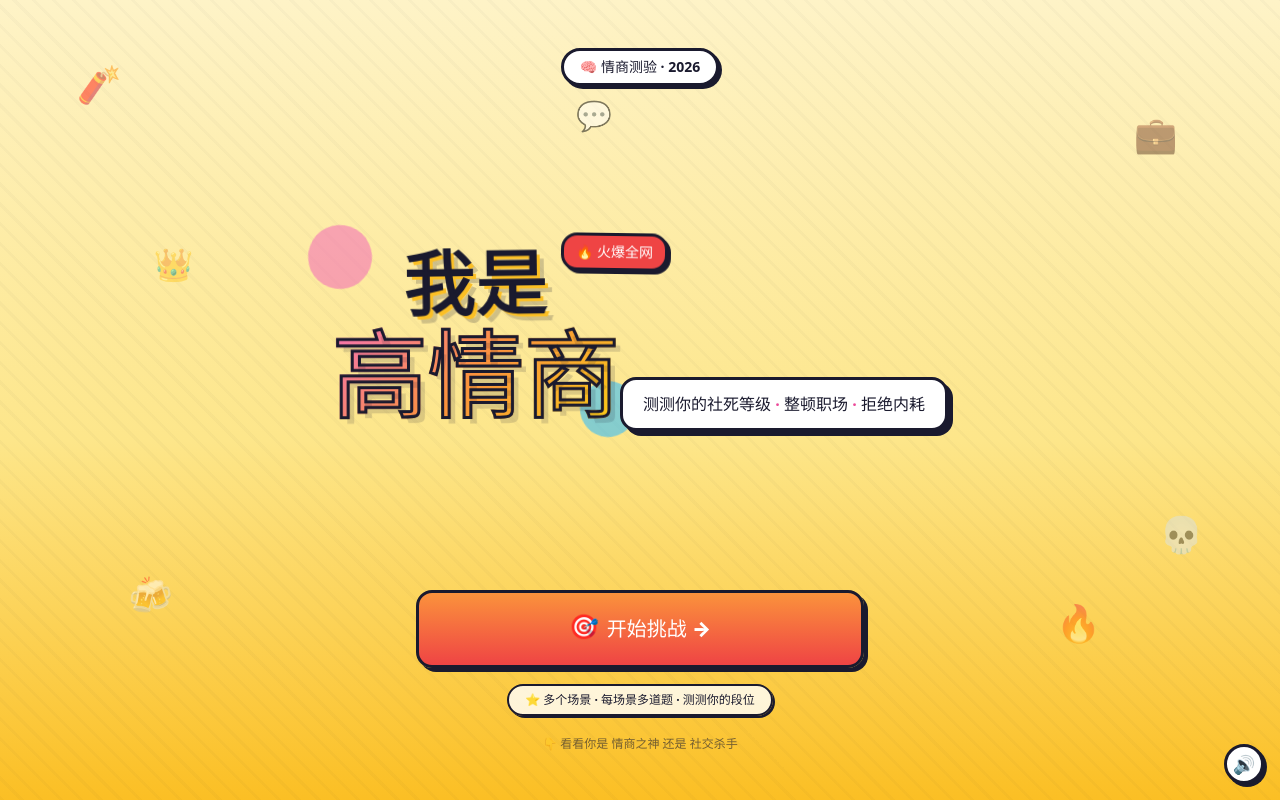
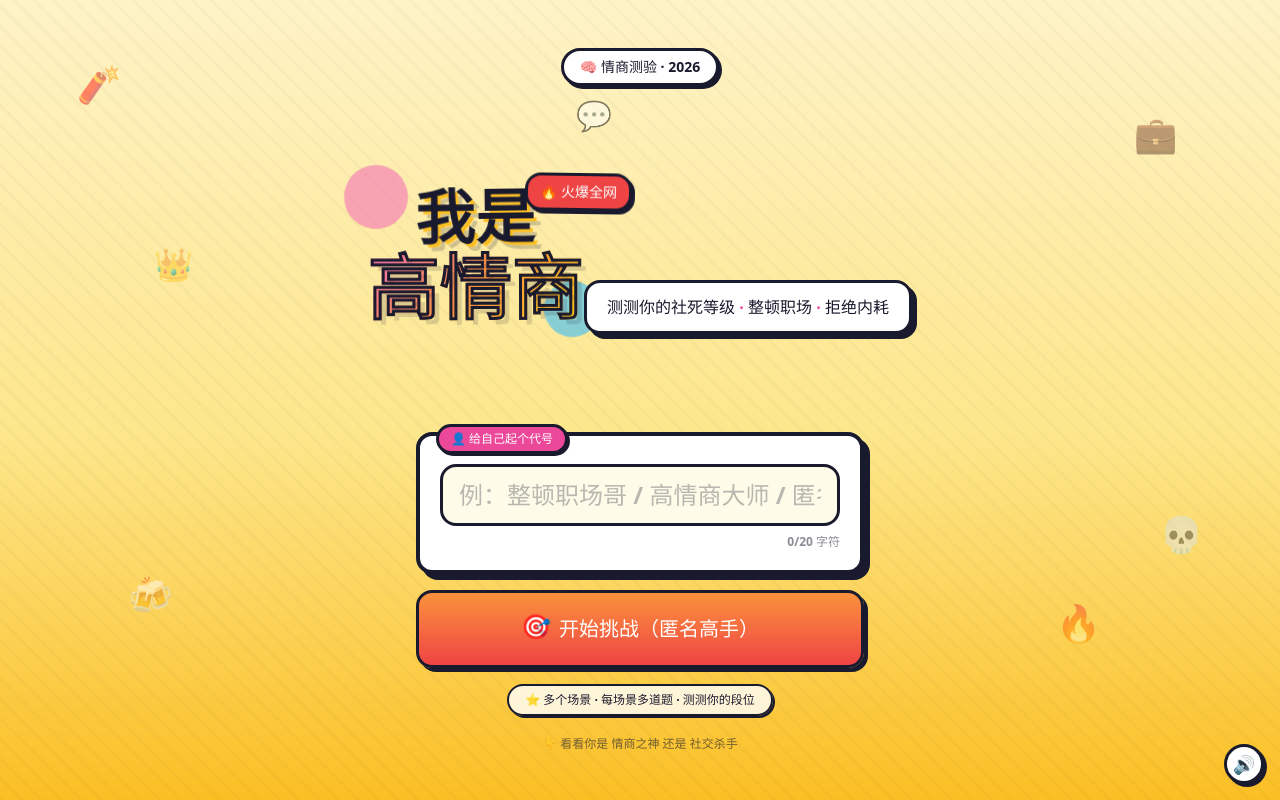
Before and after one commit to OrenLin/wo-shi-gaoqingshang, a React (Vite) app: page / in a window 1280 px wide. Built offline with nearby package versions, Linux system fonts and the light colour scheme.

Commit message:
feat: 首页代号输入 + Vercel Analytics + BGM持续播放

```diff
--- a/package.json
+++ b/package.json
@@ -12,6 +12,7 @@
     "deploy": "npm run build && gh-pages -d dist"
   },
   "dependencies": {
+    "@vercel/analytics": "^2.0.1",
     "clsx": "^2.1.1",
     "lucide-react": "^0.511.0",
     "react": "^18.3.1",
--- a/src/App.tsx
+++ b/src/App.tsx
@@ -1,4 +1,5 @@
 import { useEffect } from 'react';
+import { Analytics, track } from '@vercel/analytics/react';
 import { useGameStore } from './store/gameStore';
 import { audioManager } from './utils/audioManager';
 import Home from './pages/Home';
@@ -11,23 +12,42 @@ export default function App() {
   const { currentPage } = useGameStore();
 
   // ======================================================================
-  //  iOS Safari 关键：必须在用户手势（click/touch）的同步调用栈内
-  //  创建 + resume AudioContext。首次任意点击都会同步启动音频。
+  //  iOS Safari 关键：必须在用户手势的同步调用栈内
+  //  创建 + resume AudioContext。首次任意点击/触摸即启动 BGM。
+  //  BGM 通过 setInterval 持续调度，页面可见性变化时自动恢复。
   // ======================================================================
   useEffect(() => {
     const initAudio = () => {
-      audioManager.ensureReady();      // 同步：创建/恢复 AudioContext（iOS 核心）
-      audioManager.startBGM();          // 同步：调度 BGM 音符
+      audioManager.ensureReady();
+      audioManager.startBGM();
     };
     document.addEventListener('click', initAudio, { once: true });
     document.addEventListener('touchstart', initAudio, { once: true });
     document.addEventListener('keydown', initAudio, { once: true });
+
+    // 页面切换到后台后再回来，确保 AudioContext 恢复
+    const onVisibilityChange = () => {
+      if (document.visibilityState === 'visible') {
+        audioManager.ensureReady();
+        if (!audioManager.isMuted && !audioManager.isBgmPlaying) {
+          audioManager.startBGM();
+        }
+      }
+    };
+    document.addEventListener('visibilitychange', onVisibilityChange);
+
     return () => {
       document.removeEventListener('click', initAudio);
       document.removeEventListener('touchstart', initAudio);
       document.removeEventListener('keydown', initAudio);
+      document.removeEventListener('visibilitychange', onVisibilityChange);
     };
   }, []);
+
+  // 页面切换时发送 tracking 事件
+  useEffect(() => {
+    track('page_view', { page: currentPage });
+  }, [currentPage]);
 
   const renderPage = () => {
     switch (currentPage) {
@@ -43,12 +63,15 @@ export default function App() {
   return (
     <div className="App">
       {renderPage()}
+      {/* Vercel Analytics：自动统计访问者与页面浏览 */}
+      <Analytics />
 
       {/* 全局静音按钮 —— 每次点击都调用 ensureReady（避免 iOS 首次点击不认） */}
       <button
         onClick={() => {
           audioManager.ensureReady();
-          audioManager.toggleMute();
+          const muted = audioManager.toggleMute();
+          track('audio_toggle', { muted: muted ? 'on' : 'off' });
         }}
         className="fixed bottom-4 right-4 z-50 w-10 h-10 rounded-full bg-white border-[3px] border-[#1a1a2e] shadow-[3px_3px_0_0_#1a1a2e]
                    flex items-center justify-center text-lg font-black transition-transform active:scale-90
--- a/src/pages/Home.tsx
+++ b/src/pages/Home.tsx
@@ -1,16 +1,33 @@
+import { useState } from 'react';
 import { useGameStore } from '../store/gameStore';
+import { audioManager } from '../utils/audioManager';
+import { track } from '@vercel/analytics/react';
 import FloatingEmojis from '../components/ui/FloatingEmojis';
 import MangaButton from '../components/ui/MangaButton';
 
 export default function Home() {
-  const { setPage } = useGameStore();
+  const { setPage, setCodename } = useGameStore();
+  const [codename, setCodenameInput] = useState('');
+
+  const handleStart = () => {
+    const trimmed = codename.trim();
+    const name = trimmed.length > 0 ? trimmed.slice(0, 20) : '匿名高手';
+    audioManager.ensureReady();      // 同步初始化 AudioContext（iOS 关键）
+    audioManager.startBGM();          // 启动背景音乐（持续播放）
+    setCodename(name);
+    // 📊 Vercel Analytics 追踪事件（可在项目面板查看）
+    track('game_started', {
+      codename: name,
+      timestamp: new Date().toISOString(),
+    });
+    setPage('select');
+  };
 
   return (
     <div
       className="min-h-screen relative overflow-hidden flex flex-col items-center justify-between py-12 px-5"
       style={{ background: 'linear-gradient(180deg, #fef3c7 0%, #fde68a 55%, #fbbf24 100%)' }}
     >
-      {/* 斜条纹背景 */}
       <div className="absolute inset-0 manga-stripes opacity-30 pointer-events-none" />
 
       <FloatingEmojis
@@ -39,11 +56,11 @@ export default function Home() {
           <div className="absolute -bottom-4 -right-4 w-14 h-14 bg-sky-400 rounded-full opacity-60 animate-spin-slow -z-10"
                style={{ animationDirection: 'reverse' }} />
 
-          <div className="text-6xl md:text-7xl font-black text-[#1a1a2e] leading-none animate-wiggle"
+          <div className="text-5xl md:text-6xl font-black text-[#1a1a2e] leading-none animate-wiggle"
                style={{ textShadow: '4px 4px 0 #fbbf24, 8px 8px 0 rgba(26,26,46,0.2)', WebkitTextStroke: '2px #1a1a2e' }}>
             我是
           </div>
-          <div className="mt-2 text-7xl md:text-8xl font-black leading-none animate-wiggle"
+          <div className="mt-1 text-6xl md:text-7xl font-black leading-none animate-wiggle"
                style={{
                  background: 'linear-gradient(135deg, #f472b6 0%, #fb923c 50%, #facc15 100%)',
                  WebkitBackgroundClip: 'text', backgroundClip: 'text', color: 'transparent',
@@ -53,7 +70,6 @@ export default function Home() {
             高情商
           </div>
 
-          {/* 贴纸 */}
           <div className="absolute -top-3 -right-6 md:-right-12 bg-red-500 text-white font-black text-xs md:text-sm rounded-2xl px-3 py-1.5 border-[3px] border-[#1a1a2e] shadow-[3px_3px_0_0_#1a1a2e] animate-wiggle rotate-[12deg]"
                style={{ animationDelay: '0.5s' }}>
             🔥 火爆全网
@@ -61,7 +77,7 @@ export default function Home() {
         </div>
 
         {/* 副标题 */}
-        <div className="mt-8 inline-block relative">
+        <div className="mt-6 inline-block relative">
           <div className="relative bg-white border-[3px] border-[#1a1a2e] rounded-2xl px-5 py-3 shadow-[5px_5px_0_0_#1a1a2e]">
             <p className="text-sm md:text-base font-black text-[#1a1a2e]">
               测测你的社死等级 <span className="text-pink-500">·</span> 整顿职场 <span className="text-pink-500">·</span> 拒绝内耗
@@ -70,15 +86,35 @@ export default function Home() {
         </div>
       </div>
 
-      {/* 底部按钮 */}
+      {/* 代号输入 + 开始按钮 */}
       <div className="relative z-10 w-full max-w-md">
+        <div className="bg-white rounded-2xl border-[4px] border-[#1a1a2e] shadow-[6px_6px_0_0_#1a1a2e] p-5 mb-4 relative">
+          <div className="absolute -top-3 left-4 bg-pink-500 text-white font-black text-xs rounded-full px-3 py-1 border-[3px] border-[#1a1a2e] shadow-[2px_2px_0_0_#1a1a2e]">
+            👤 给自己起个代号
+          </div>
+          <input
+            type="text"
+            value={codename}
+            onChange={(e) => setCodenameInput(e.target.value)}
+            onKeyDown={(e) => { if (e.key === 'Enter') handleStart(); }}
+            placeholder="例：整顿职场哥 / 高情商大师 / 匿名高手"
+            maxLength={20}
+            className="w-full text-xl md:text-2xl font-black text-[#1a1a2e] placeholder:text-[#1a1a2e]/30
+                       bg-yellow-50 border-[3px] border-[#1a1a2e] rounded-2xl px-4 py-3 mt-2
+                       outline-none focus:bg-yellow-100 transition-colors text-center"
+          />
+          <div className="mt-2 text-right text-xs font-bold text-[#1a1a2e]/50">
+            {codename.length}/20 字符
+          </div>
+        </div>
+
         <MangaButton
           variant="primary"
-          onClick={() => setPage('select')}
+          onClick={handleStart}
           className="w-full !py-5 !text-xl"
         >
           <span className="text-2xl animate-bounce" style={{ animationDuration: '1.2s' }}>🎯</span>
-          开始挑战 →
+          {codename.trim().length > 0 ? '带着代号开始挑战 →' : '开始挑战（匿名高手）'}
         </MangaButton>
 
         <div className="mt-4 text-center">
--- a/src/store/gameStore.ts
+++ b/src/store/gameStore.ts
@@ -37,6 +37,10 @@ interface GameState {
   // 页面路由
   currentPage: PageName;
   setPage: (page: PageName) => void;
+
+  // 用户代号（首页输入）
+  codename: string;
+  setCodename: (name: string) => void;
 
   // 场景进度
   currentSceneIndex: number;
@@ -83,6 +87,10 @@ export const useGameStore = create<GameState>((set, get) => ({
   // ---------- 路由 ----------
   currentPage: 'home',
   setPage: (page) => set({ currentPage: page }),
+
+  // ---------- 用户代号 ----------
+  codename: '',
+  setCodename: (name) => set({ codename: name }),
 
   // ---------- 场景进度 ----------
   currentSceneIndex: 0,
```
Also changed, not shown: 1 other file (tests, documents, lock files or other folders).
